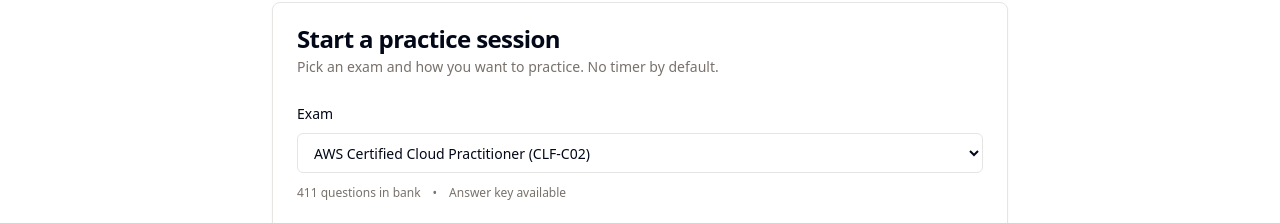
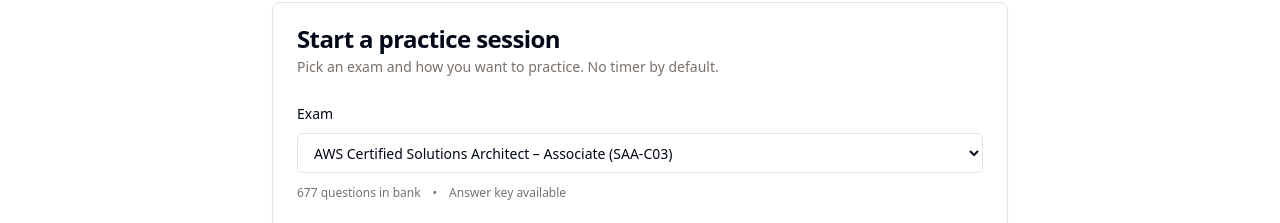
Before and after one commit to huyntp1103/aws-practice-exam, a React (Vite) app: page / in a window 1280 px wide. Shown: the part 87-310 px from the top of the page. Built offline with nearby package versions, Linux system fonts and the light colour scheme.

Commit message:
chore: set default exam

```diff
--- a/src/pages/Home.tsx
+++ b/src/pages/Home.tsx
@@ -22,7 +22,9 @@ const COUNT_PRESETS = [10, 25, 50, 65];
 export function Home() {
   const nav = useNavigate();
   const [prefs, setPrefs] = useState<UserPrefs>(() => Storage.getPrefs());
-  const [examCode, setExamCode] = useState<string>(EXAMS[0].code);
+  const [examCode, setExamCode] = useState<string>(
+    EXAMS.find((e) => e.code === "saa-c03")?.code ?? EXAMS[0].code
+  );
   const [mode, setMode] = useState<Mode>(prefs.defaultMode);
   const [count, setCount] = useState<number>(prefs.defaultCount);
   const [timerEnabled, setTimerEnabled] = useState<boolean>(prefs.defaultTimerEnabled);
```
Also changed, not shown: data/saa-c03/questions.json.
